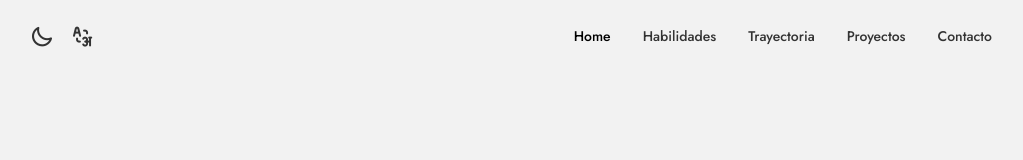
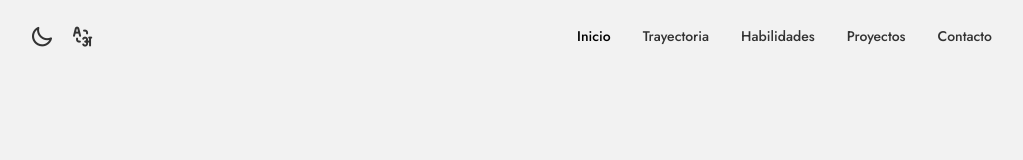
Before and after one commit to MarianoVera22/react-portfolio, a React (Create React App) app: page / in a window 1280 px wide. Shown: the top 160 px of the page, without its empty margins (133-1156 px from the left). Built offline with nearby package versions, Linux system fonts and the light colour scheme.

Commit message:
descargar CV - nav menu

```diff
--- a/src/components/home/Data.jsx
+++ b/src/components/home/Data.jsx
@@ -1,4 +1,5 @@
 import React from 'react'
+import CV from "../../assets/CV_Vera_Causich_Mariano.pdf"
 
 const Data = () => {
   return (
@@ -12,9 +13,12 @@ const Data = () => {
         <p className="home_description">
             Lorem, ipsum dolor sit amet consectetur adipisicing elit. Rem expedita unde maxime ad mollitia tenetur voluptate, dolorem dolor eveniet impedit omnis quasi perferendis ea qui quaerat, repellat praesentium. Provident, adipisci!
         </p>
-        <button className='home_button'>
+
+        <a className='home_button button-flex' href={CV} download="">
           Descargar CV
-        </button>
+
+        </a>
+
     </div>
   )
 }
--- a/src/components/home/Home.css
+++ b/src/components/home/Home.css
@@ -136,7 +136,8 @@
     height: 180px;
   }
 
-  .home_button {
+  .home_button,
+  .cv_icon {
     font-size: var(--small-font-size);
   }
 }
--- a/src/components/nav/Nav.css
+++ b/src/components/nav/Nav.css
@@ -76,8 +76,8 @@
     background-color: var(--body-color);
     padding: 2rem 1.5rem 4rem;
     box-shadow: 0px -1px 4px rgba(0, 0, 0, 0.15);
-    border-radius: 1.5rem 1.5rem 0 0;
-    transition: 0.3s;
+    border-radius: 0.5rem 0.5rem 0 0;
+    transition: 0.4s;
   }
 
   .show-menu {
@@ -86,7 +86,7 @@
 
   .nav-list {
     display: grid;
-    grid-template-columns: repeat(3, 1fr);
+    grid-template-columns: repeat(5, 1fr);
     gap: 2rem;
   }
 
@@ -119,12 +119,16 @@
   }
 }
 
-@media screen and (max-width: 350px) {
+@media screen and (max-width: 450px) {
   .nav-menu {
-    padding: 2rem 0.25rem 4rem;
+    padding: 1rem 0.25rem 3rem;
   }
 
   .nav-list {
-    column-gap: 0;
+    column-gap: 10px;
+  }
+
+  .nav-text {
+    display: none;
   }
 }
--- a/src/components/nav/Nav.jsx
+++ b/src/components/nav/Nav.jsx
@@ -21,7 +21,7 @@ const Nav = () => {
                     <li className="nav-item">
                         <a href="#home" className="nav-link active-link">
                             <i className="uil uil-estate nav-icon"></i>
-                             Home
+                             <p className='nav-text'>Inicio</p>
                         </a>
                     </li>
 
@@ -31,32 +31,33 @@ const Nav = () => {
                              Acerca de
                         </a>
                     </li> */}
+                    <li className="nav-item">
+                        <a href="#trayectoria" className="nav-link">
+                            <i className="uil uil-graduation-cap nav-icon"></i>
+                            <p className='nav-text'>Trayectoria</p>
+                        </a>
+                    </li>
 
                     <li className="nav-item">
                         <a href="#habilidades" className="nav-link">
                             <i className="uil uil-swatchbook nav-icon"></i>
-                             Habilidades
+                            <p className='nav-text'>Habilidades</p>
                         </a>
                     </li>
 
-                    <li className="nav-item">
-                        <a href="#trayectoria" className="nav-link">
-                            <i className="uil uil-graduation-cap nav-icon"></i>
-                             Trayectoria
-                        </a>
-                    </li>
+
 
                     <li className="nav-item">
                         <a href="#proyectos" className="nav-link">
                             <i className="uil uil-rocket nav-icon"></i>
-                             Proyectos
+                            <p className='nav-text'>Proyectos</p>
                         </a>
                     </li>
 
                     <li className="nav-item">
                         <a href="#contacto" className="nav-link">
                             <i className="uil uil-envelope-alt nav-icon"></i>
-                             Contacto
+                            <p className='nav-text'>Contacto</p>
                         </a>
                     </li>
                 </ul>
```
Also changed, not shown: 1 other file (tests, documents, lock files or other folders).
